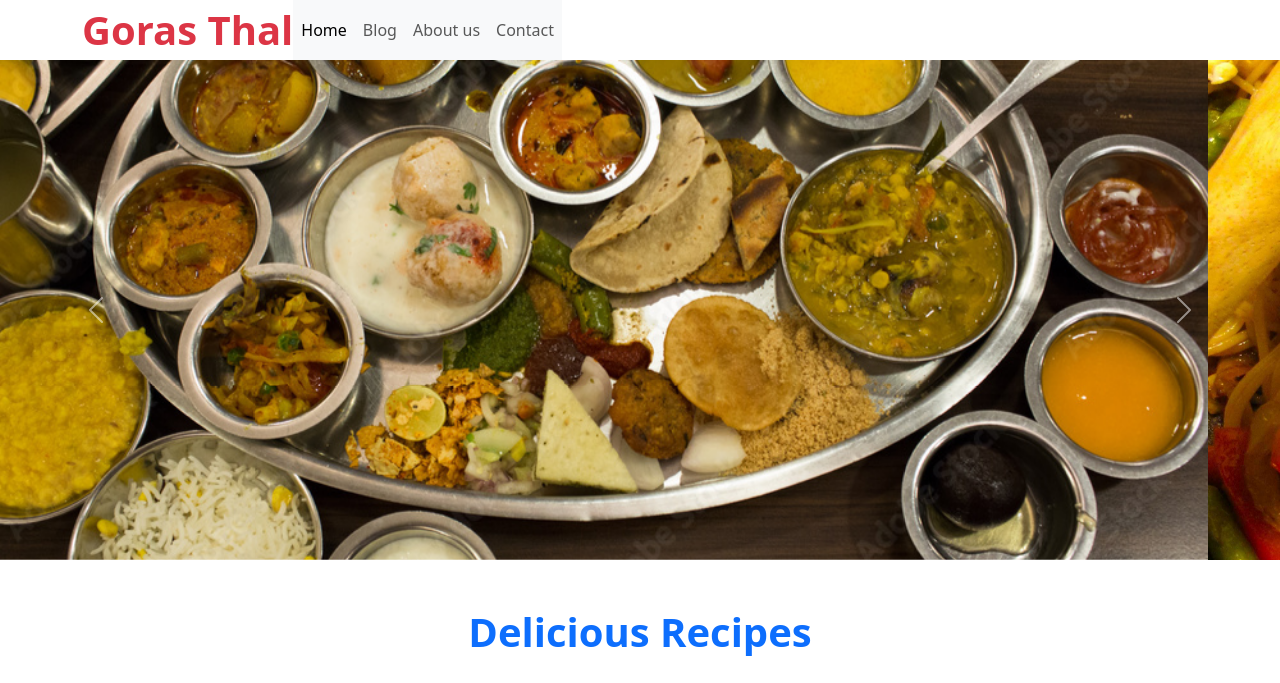
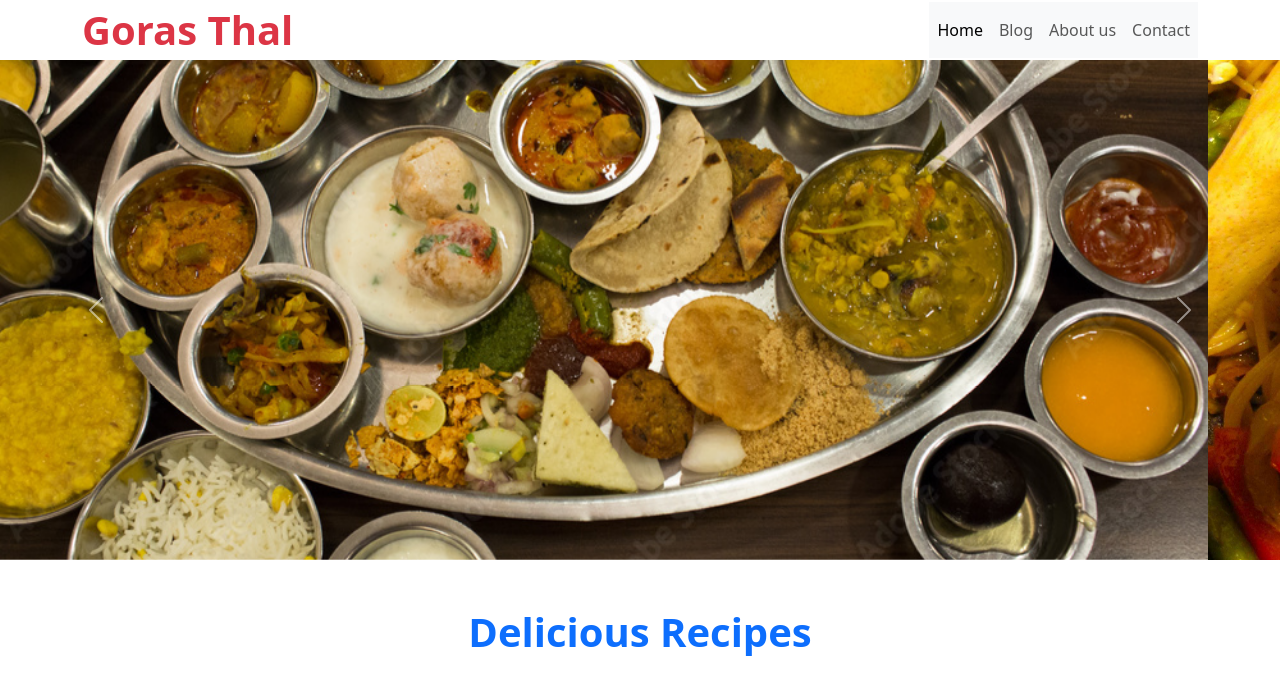
Before and after one commit to Jahanvi149/bootstrap-goras, a plain HTML site: page index.html in a window 1280 px wide. Shown: the top 683 px of the page. Drawn offline with nearby package versions, Linux system fonts and the light colour scheme; files whose address does not match are found by name.

Commit message:
css change

```diff
--- a/style.css
+++ b/style.css
@@ -1,3 +1,9 @@
+header .header-wrap {
+    display: flex;
+    gap: 30px;
+    align-items: center;
+    justify-content: space-between;
+}
 .custom-slider .carousel-inner .carousel-item{
     height: 500px;
 }
```
